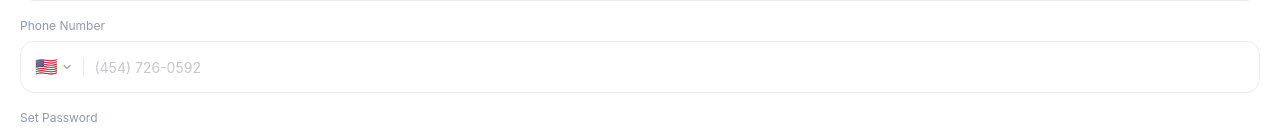
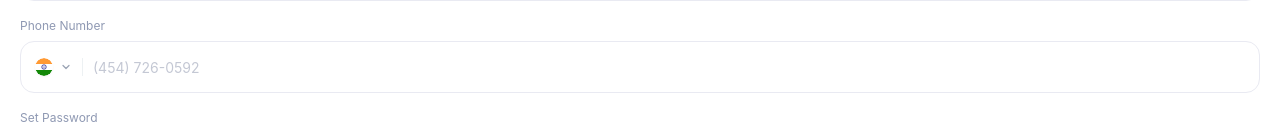
Before and after one commit to shreeram-kaudare-tc/student-kare, an Angular app in the folder student-kare-fe/: page /register in a window 1280 px wide. Shown: the part 449-581 px from the top of the page. Built offline with nearby package versions, Linux system fonts and the light colour scheme.

Commit message:
flag fix in register contact field

```diff
--- a/student-kare-fe/src/app/pages/register/register.html
+++ b/student-kare-fe/src/app/pages/register/register.html
@@ -62,8 +62,19 @@
                 <label class="text-[12px] font-normal leading-[18px] text-[#8F99B3]">Phone Number</label>
                 <div class="flex items-center h-[52px] border border-[#E9EAF2] rounded-[14px] bg-white px-[14px] gap-[10px]">
                     <!-- Flag + Dropdown -->
-                    <div class="flex items-center gap-[4px] pr-[10px] border-r border-[#E9EAF2] flex-shrink-0">
-                        <span class="text-[18px] leading-none">🇺🇸</span>
+                    <div class="flex items-center gap-[7px] pr-[10px] border-r border-[#EDF1F3] flex-shrink-0">
+                        <svg width="18" height="18" viewBox="0 0 18 18" fill="none" xmlns="http://www.w3.org/2000/svg" class="rounded-full shadow-sm flex-shrink-0">
+                            <mask id="flag-mask" maskUnits="userSpaceOnUse" x="0" y="0" width="18" height="18">
+                                <circle cx="9" cy="9" r="9" fill="white"/>
+                            </mask>
+                            <g mask="url(#flag-mask)">
+                                <rect width="18" height="6" fill="#FF9933"/>
+                                <rect y="6" width="18" height="6" fill="#FFFFFF"/>
+                                <rect y="12" width="18" height="6" fill="#138808"/>
+                                <circle cx="9" cy="9" r="2.2" fill="none" stroke="#000080" stroke-width="0.7"/>
+                                <circle cx="9" cy="9" r="0.6" fill="#000080"/>
+                            </g>
+                        </svg>
                         <svg width="12" height="12" viewBox="0 0 24 24" fill="none" stroke="#9BA4B5" stroke-width="2.5" stroke-linecap="round" stroke-linejoin="round">
                             <polyline points="6 9 12 15 18 9" />
                         </svg>
```
